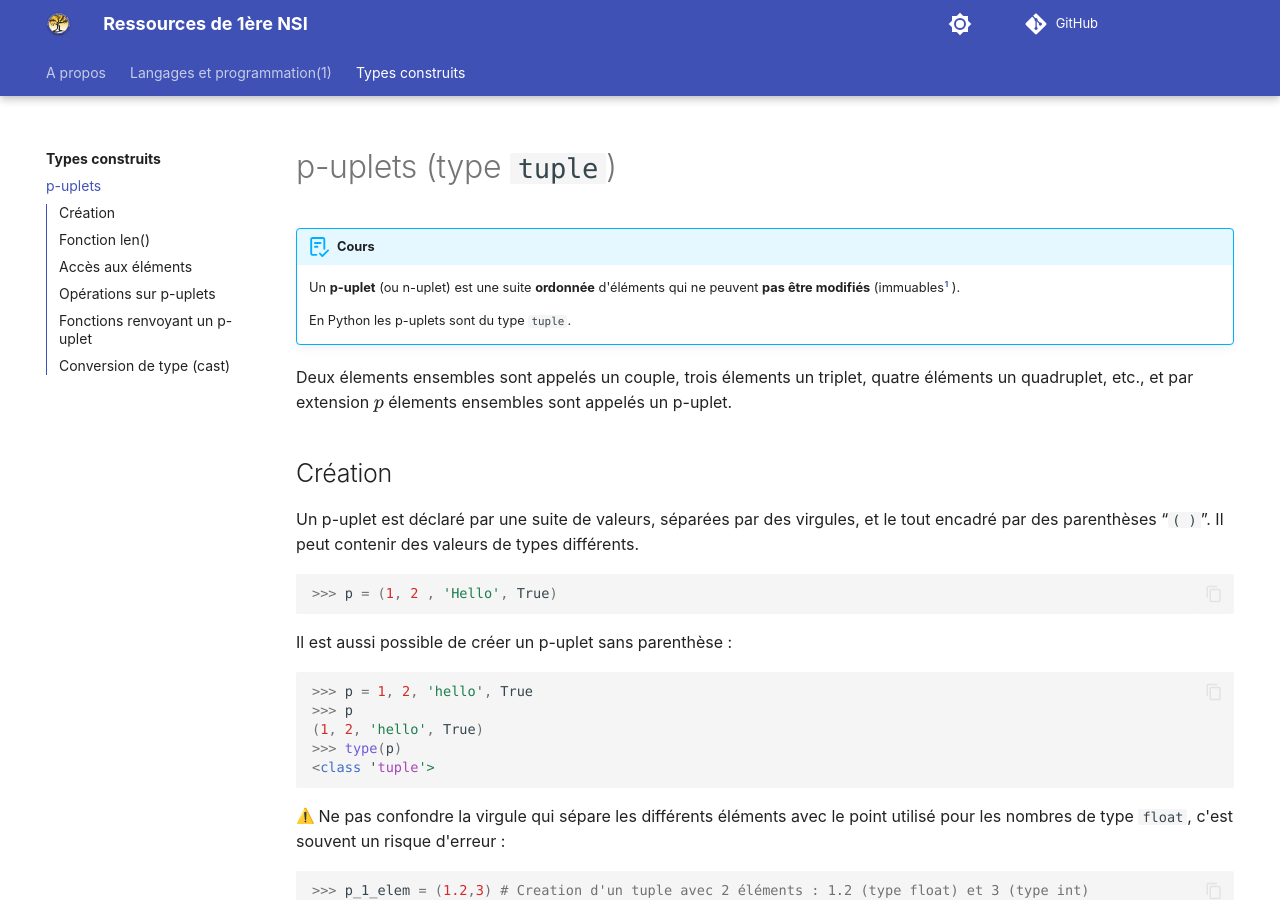
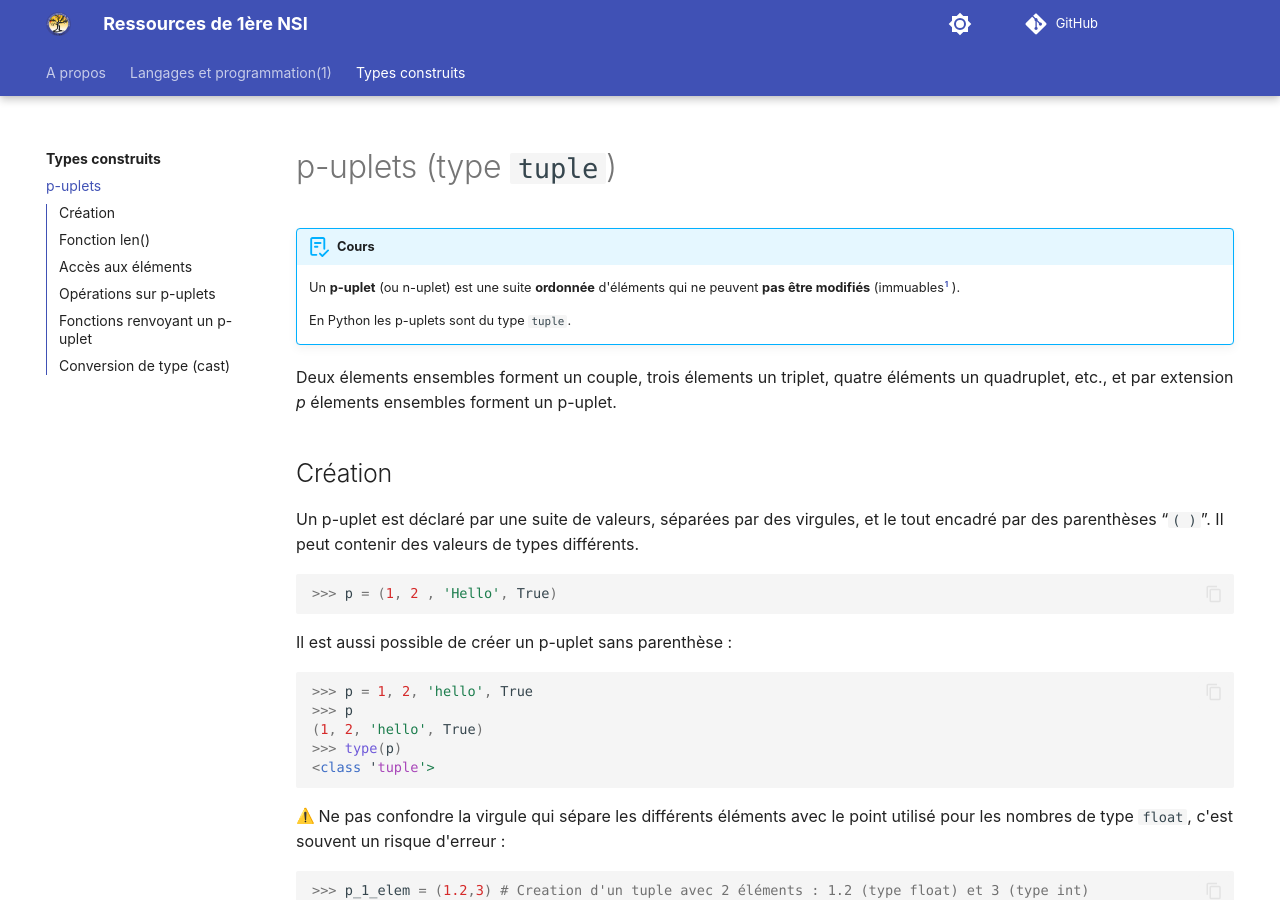
Before and after one commit to eipaca/NSI-1, an MkDocs documentation site: the page built from docs/types-construits/1-p-uplets.md, in a window 1280 px wide and 900 px high. Built offline with MkDocs 1.6.1 and Material for MkDocs 9.7.7, drawn with Linux system fonts in a browser that asks for light colours; emoji names are drawn with the system emoji font; comment, search, counter and statistics services are not loaded.

Commit message:
Add files via upload

```diff
--- a/docs/types-construits/1-p-uplets.md
+++ b/docs/types-construits/1-p-uplets.md
@@ -5,7 +5,7 @@
 
     En Python les p-uplets sont du type `tuple`.
 
-Deux élements ensembles sont appelés un couple, trois élements un triplet, quatre éléments un quadruplet, etc., et par extension $p$ élements ensembles sont appelés un p-uplet.
+Deux élements ensembles forment un couple, trois élements un triplet, quatre éléments un quadruplet, etc., et par extension *p* élements ensembles forment un p-uplet.
 
 
 [^1.1]: ou *immutable* en anglais.
```
